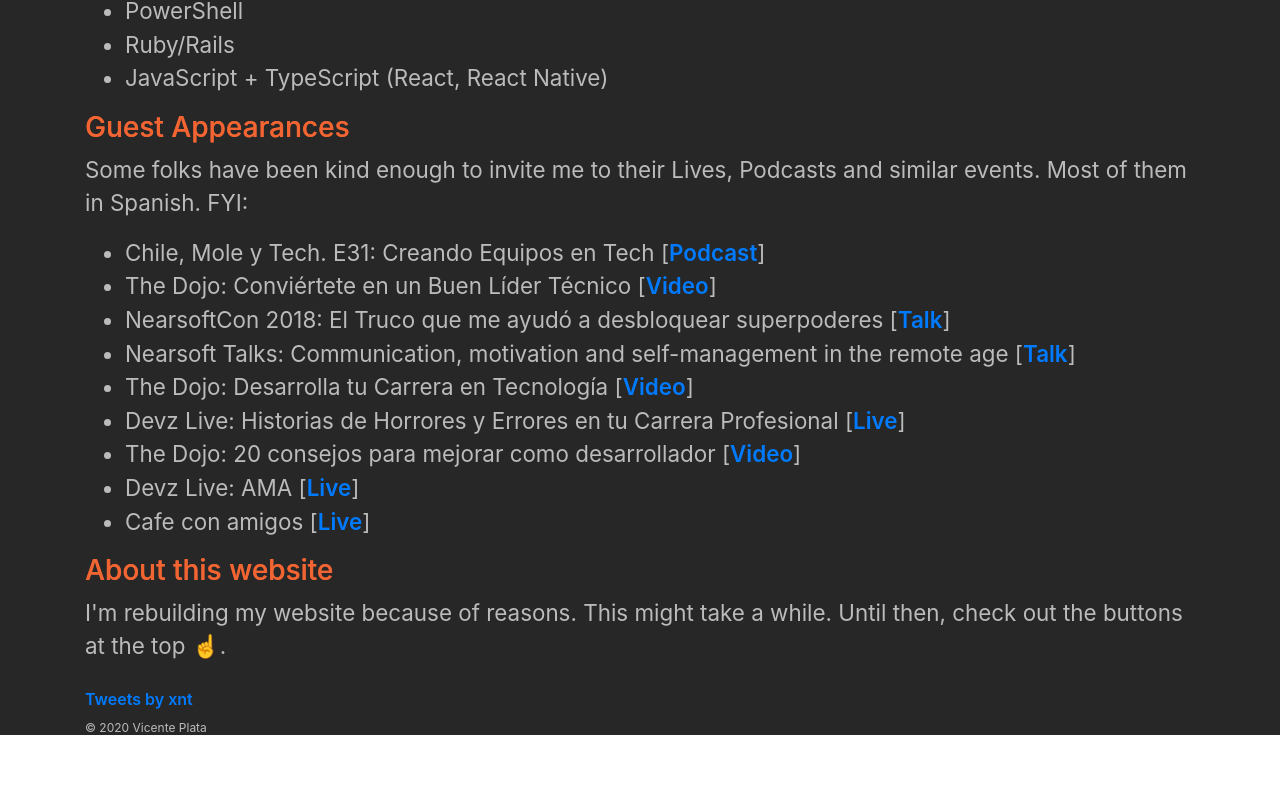
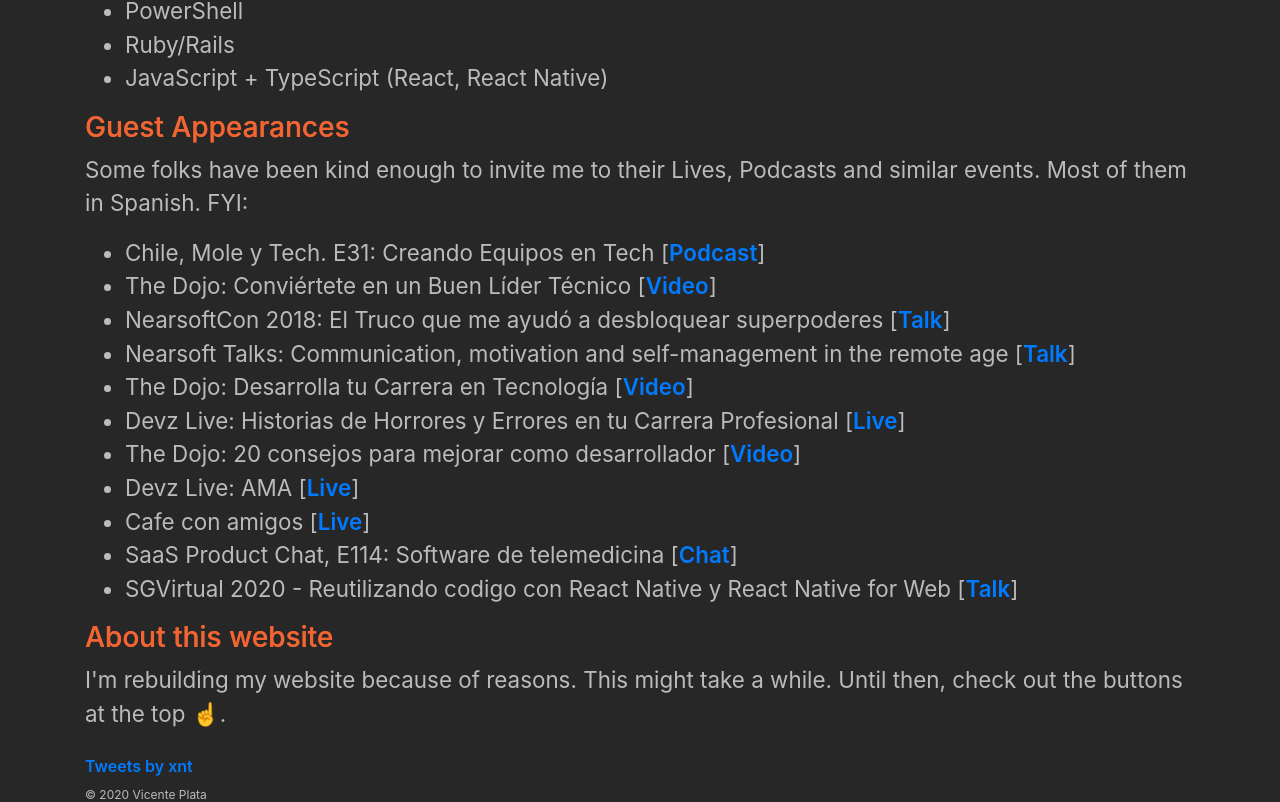
Before and after one commit to xnt/xnt.github.io, a React (Create React App) app: page /#/ in a window 1280 px wide. Shown: the part 1060-1862 px from the top of the page. Before the commit the page ends 1795 px from the top, so only its background shows below. Built offline with nearby package versions, Linux system fonts and the light colour scheme.

Commit message:
👋 Added some guest appearances

```diff
--- a/src/guest-appearances.ts
+++ b/src/guest-appearances.ts
@@ -52,4 +52,14 @@
     "Devz Live: AMA"
   ),
   new Appearance("https://www.youtube.com/watch?v=AvtHJjXAFkQ", "Live", "Cafe con amigos"),
+  new Appearance(
+    "https://www.youtube.com/watch?v=DC1jShoPGac",
+    "Chat",
+    "SaaS Product Chat, E114: Software de telemedicina"
+  ),
+  new Appearance(
+    "https://www.youtube.com/watch?v=8HKt7evQCoM",
+    "Talk",
+    "SGVirtual 2020 - Reutilizando codigo con React Native y React Native for Web"
+  ),
 ];
```
